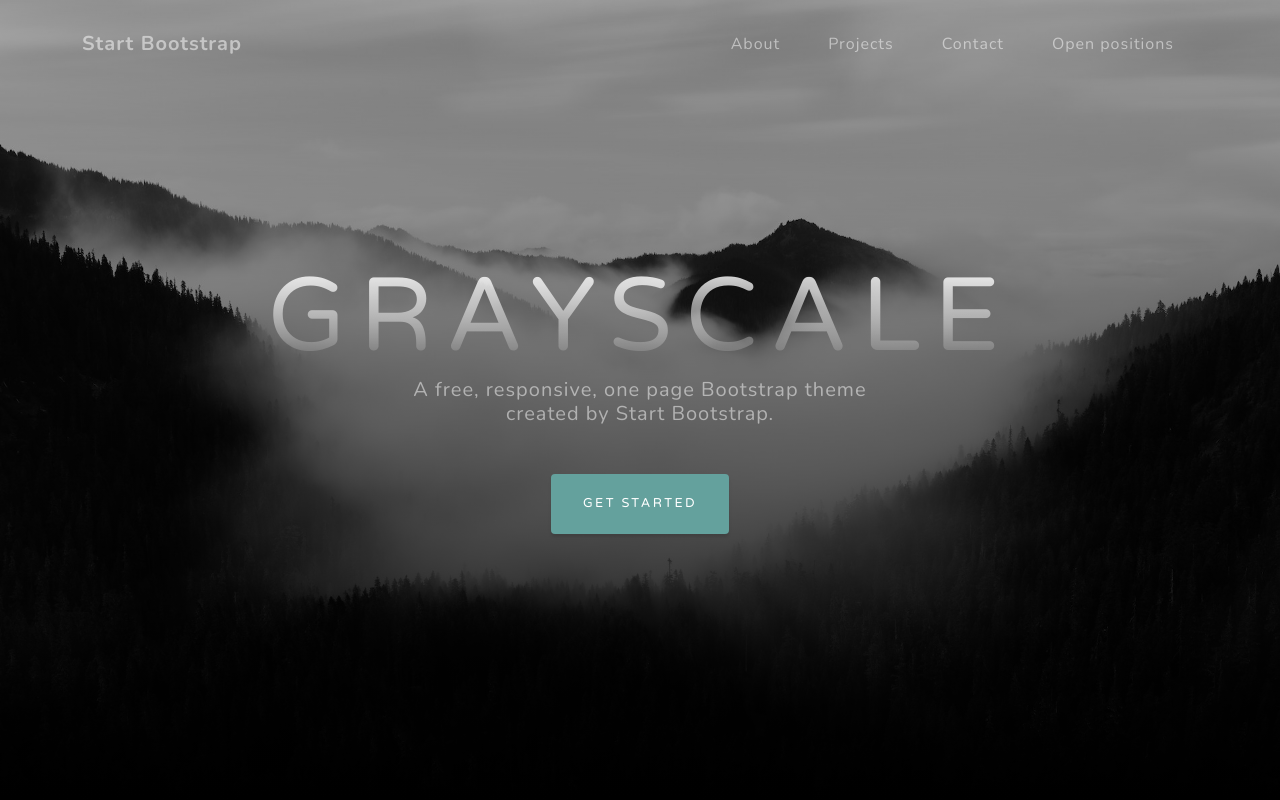
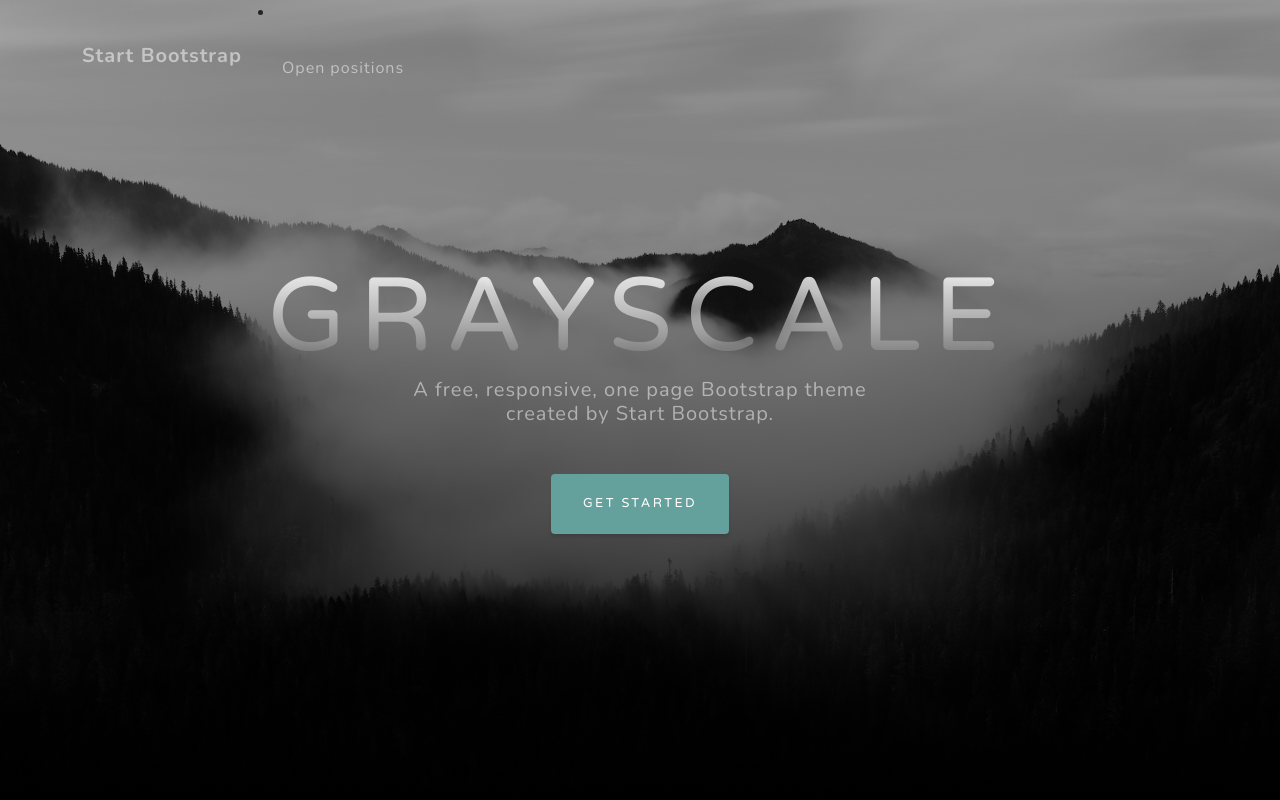
Before and after one commit to monkeydtrochez/DemoRepo, a website: page dist/index.html in a window 1280 px wide. Shown: the top 800 px of the page. Drawn offline with nearby package versions, Linux system fonts and the light colour scheme.

Commit message:
Trying to create a conflict

```diff
--- a/dist/index.html
+++ b/dist/index.html
@@ -24,10 +24,6 @@
                     <i class="fas fa-bars"></i>
                 </button>
                 <div class="collapse navbar-collapse" id="navbarResponsive">
-                    <ul class="navbar-nav ml-auto">
-                        <li class="nav-item"><a class="nav-link js-scroll-trigger" href="#about">About</a></li>
-                        <li class="nav-item"><a class="nav-link js-scroll-trigger" href="#projects">Projects</a></li>
-                        <li class="nav-item"><a class="nav-link js-scroll-trigger" href="#signup">Contact</a></li>
                         <li class="nav-item"><a class="nav-link js-scroll-trigger" href="#signup">Open positions</a></li>
                     </ul>
                 </div>
```
